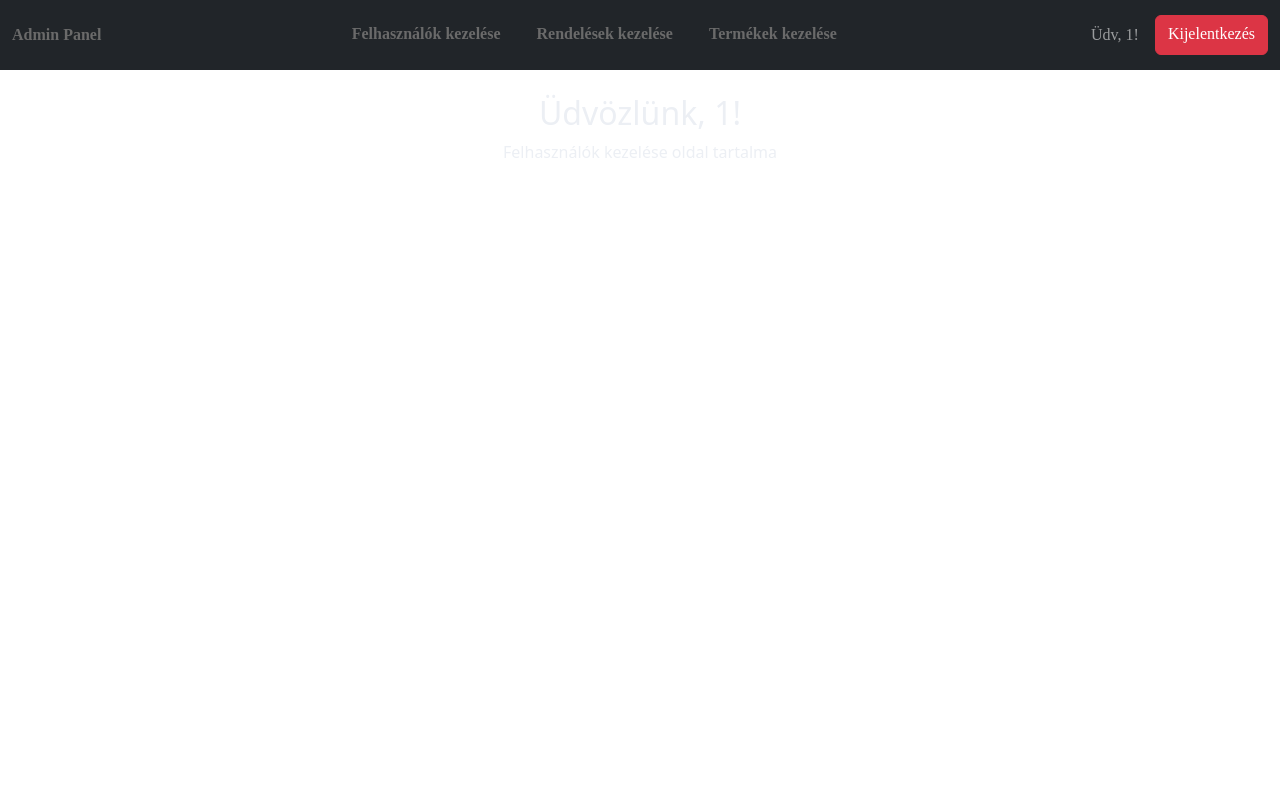
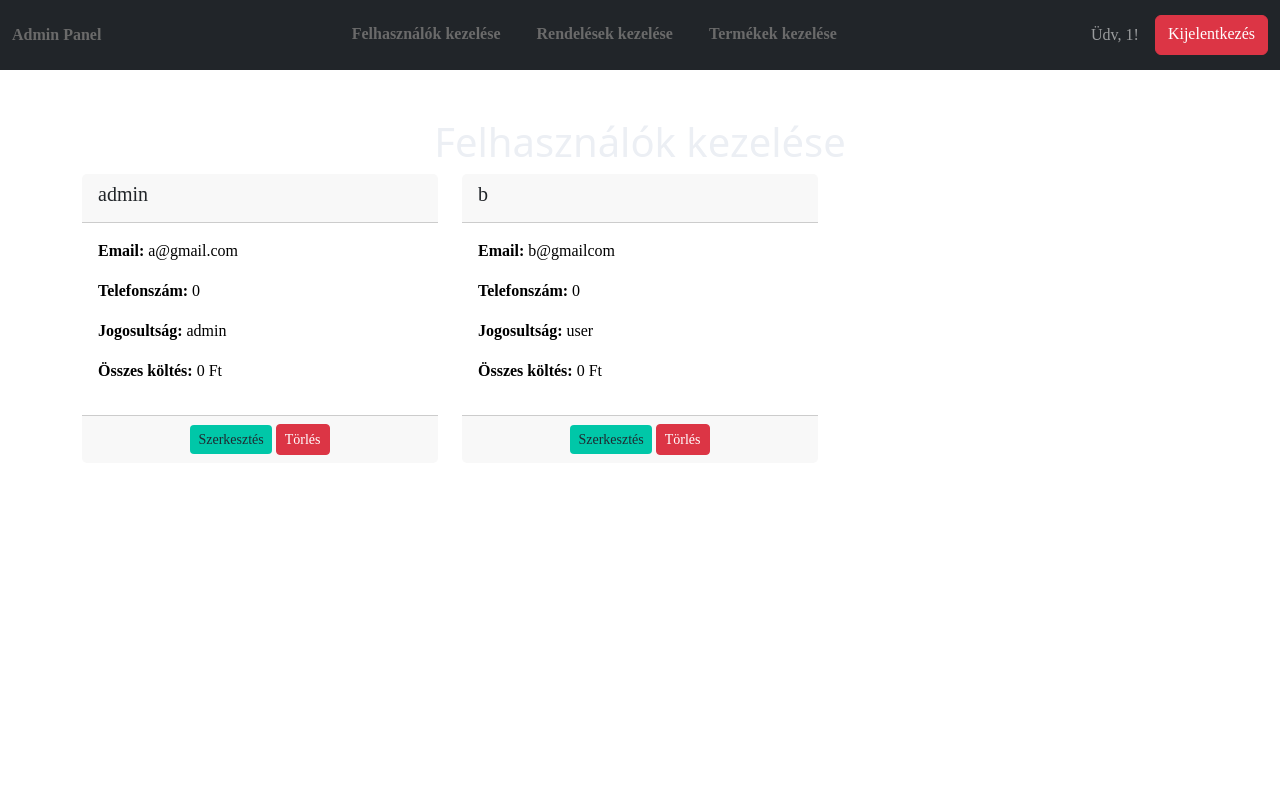
Before and after one commit to halasim2005/vizsgaremek, a PHP site: page /admin/users.php in a window 1280 px wide. Run offline with PHP 8.4, Linux system fonts and the light colour scheme; the visitor is signed in with stand-in values (Sample User, id 1); data comes from the database, SQL or seed files in the repository; data that the repository does not hold is empty.

Commit message:
admin_users mukodes

```diff
--- a/admin/users.php
+++ b/admin/users.php
@@ -4,7 +4,26 @@ if (!isset($_SESSION['jogosultsag']) || $_SESSION['jogosultsag'] !== 'admin') {
     header("Location: ../fooldal.php");
     exit();
 }
-include './admin_navbar.php';
+
+include '../db.php'; // Az adatbázis-kapcsolatot tartalmazó fájl
+
+
+// Felhasználói adatok és költés lekérdezése
+$userQuery = $pdo->prepare("
+    SELECT
+        f.fh_nev,
+        f.email,
+        f.telefonszam,
+        f.jogosultsag,
+        COALESCE(SUM(t.egysegar * te.tetelek_mennyiseg), 0) AS total_spent
+    FROM felhasznalo f
+    LEFT JOIN megrendeles m ON f.fh_nev = m.fh_nev
+    LEFT JOIN tetelek te ON m.id = te.rendeles_id
+    LEFT JOIN termek t ON te.termek_id = t.id
+    GROUP BY f.fh_nev
+");
+$userQuery->execute();
+$users = $userQuery->fetchAll(PDO::FETCH_ASSOC);
 ?>
 
 <!DOCTYPE html>
@@ -12,29 +31,39 @@ include './admin_navbar.php';
 <head>
     <meta charset="UTF-8">
     <meta name="viewport" content="width=device-width, initial-scale=1.0">
-    <title>Admin Dashboard</title>
+    <title>Felhasználók kezelése</title>
     <link href="https://cdn.jsdelivr.net/npm/bootstrap@5.3.0-alpha1/dist/css/bootstrap.min.css" rel="stylesheet">
     <link rel="stylesheet" href="./style/style.css">
 </head>
-<style>
-    :root {
-    --navbar-height: 70px;
-    }
-    body {
-        padding-top: var(--navbar-height);
-    }
-    .row {
-    overflow-x: auto; /* Ha az adatok túl szélesek, görgetést biztosít */
-    word-wrap: break-word; /* Szöveg tördelése túl hosszú sorok esetén */
-    max-width: 100%; /* A konténer szélességének korlátozása */
-    margin: 0 auto; /* Középre igazítás */
-}
-</style>
 <body>
-<div class="mt-4 text-center">
-    <h2>Üdvözlünk, <?php echo htmlspecialchars($_SESSION['felhasznalo']); ?>!</h2>
-    <p>Felhasználók kezelése oldal tartalma</p>
+    <?php include './admin_navbar.php';?>
+<div class="container mt-5">
+    <h1 class="text-center">Felhasználók kezelése</h1>
+    <div class="row">
+        <?php foreach ($users as $user): ?>
+            <div class="col-md-4">
+                <div class="card mb-4">
+                    <div class="card-header">
+                        <h5 class="card-title">
+                            <?php echo htmlspecialchars($user['fh_nev']); ?>
+                        </h5>
+                    </div>
+                    <div class="card-body">
+                        <p><strong>Email:</strong> <?php echo htmlspecialchars($user['email']); ?></p>
+                        <p><strong>Telefonszám:</strong> <?php echo htmlspecialchars($user['telefonszam']); ?></p>
+                        <p><strong>Jogosultság:</strong> <?php echo htmlspecialchars($user['jogosultsag']); ?></p>
+                        <p><strong>Összes költés:</strong> <?php echo number_format($user['total_spent'], 0, ',', ' ') . ' Ft'; ?></p>
+                    </div>
+                    <div class="card-footer text-center">
+                        <a href="edit_user.php?user=<?php echo urlencode($user['fh_nev']); ?>" class="btn btn-primary btn-sm">Szerkesztés</a>
+                        <a href="delete_user.php?user=<?php echo urlencode($user['fh_nev']); ?>" class="btn btn-danger btn-sm" onclick="return confirm('Biztosan törlöd ezt a felhasználót?');">Törlés</a>
+                    </div>
+                </div>
+            </div>
+        <?php endforeach; ?>
+    </div>
+</div>
 
-    <script src="https://cdn.jsdelivr.net/npm/bootstrap@5.3.0-alpha1/dist/js/bootstrap.bundle.min.js"></script>
+<script src="https://cdn.jsdelivr.net/npm/bootstrap@5.3.0-alpha1/dist/js/bootstrap.bundle.min.js"></script>
 </body>
 </html>
```
Also changed, not shown: admin/edit_user.php (added, +91 -0 lines).
